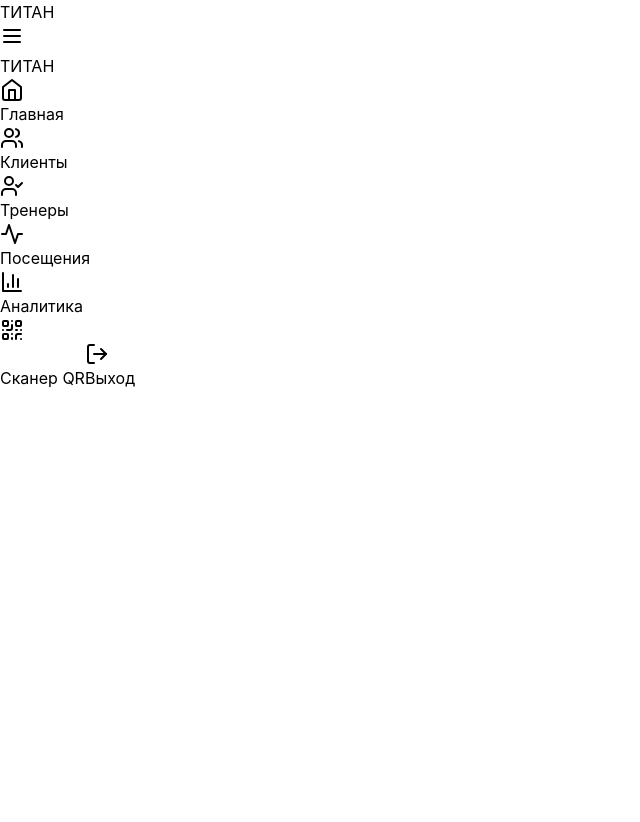
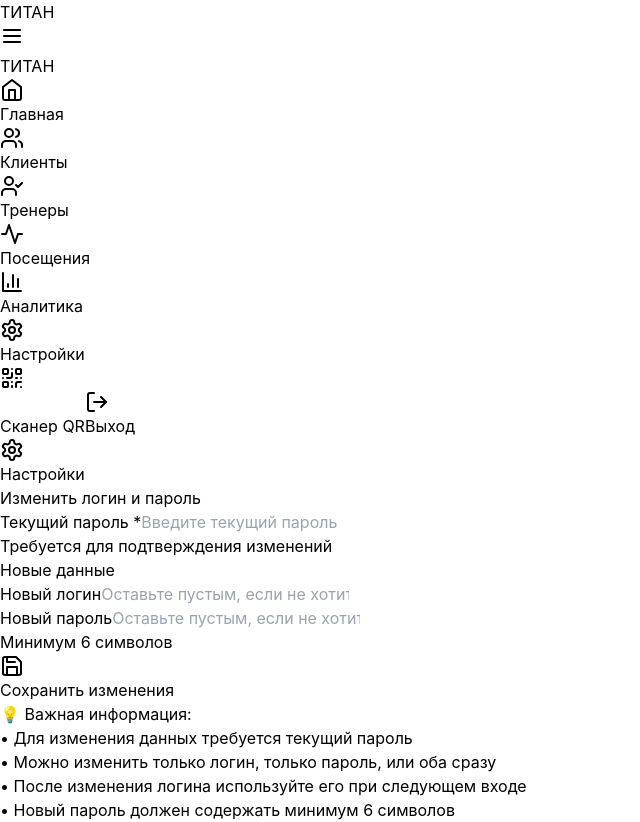
Before and after one commit to Ruslan1111-ship-it/titan, a React (Vite) app: page /settings in a window 1280 px wide. Shown: the whole page, without its empty margins (0-640 px from the left). Before the commit the page ends 800 px from the top, so only its background shows below. Built offline with nearby package versions, Linux system fonts and the light colour scheme; sample sign-in values are in the browser's storage; the HTML template or start-up script is replaced by a standard one.

Commit message:
Добавлена страница настроек для смены логина/пароля и исправлен сканер QR (jsqr из npm)

```diff
--- a/index.html
+++ b/index.html
@@ -5,7 +5,6 @@
     <link rel="icon" type="image/svg+xml" href="/vite.svg" />
     <meta name="viewport" content="width=device-width, initial-scale=1.0" />
     <title>ТИТАН - Система учёта посещений</title>
-    <script src="https://cdn.jsdelivr.net/npm/jsqr@1.4.0/dist/jsQR.min.js"></script>
   </head>
   <body>
     <div id="root"></div>
--- a/package.json
+++ b/package.json
@@ -33,6 +33,7 @@
     "lucide-react": "^0.303.0",
     "date-fns": "^3.0.6",
     "recharts": "^2.10.3",
+    "jsqr": "^1.4.0",
     "@vitejs/plugin-react": "^4.2.1",
     "vite": "^5.0.10",
     "tailwindcss": "^3.4.1",
--- a/src/App.jsx
+++ b/src/App.jsx
@@ -7,6 +7,7 @@ import Trainers from './pages/Trainers';
 import Visits from './pages/Visits';
 import Analytics from './pages/Analytics';
 import Scanner from './pages/Scanner';
+import Settings from './pages/Settings';
 import Layout from './components/Layout';
 
 function App() {
@@ -67,6 +68,7 @@ function App() {
                   <Route path="/trainers" element={<Trainers />} />
                   <Route path="/visits" element={<Visits />} />
                   <Route path="/analytics" element={<Analytics />} />
+                  <Route path="/settings" element={<Settings />} />
                 </Routes>
               </Layout>
             ) : (
--- a/src/components/Layout.jsx
+++ b/src/components/Layout.jsx
@@ -1,6 +1,6 @@
 import React, { useState } from 'react';
 import { Link, useLocation } from 'react-router-dom';
-import { Home, Users, UserCheck, Activity, BarChart3, QrCode, LogOut, Menu, X } from 'lucide-react';
+import { Home, Users, UserCheck, Activity, BarChart3, QrCode, LogOut, Menu, X, Settings } from 'lucide-react';
 
 const Layout = ({ children, onLogout }) => {
   const location = useLocation();
@@ -12,6 +12,7 @@ const Layout = ({ children, onLogout }) => {
     { name: 'Тренеры', href: '/trainers', icon: UserCheck },
     { name: 'Посещения', href: '/visits', icon: Activity },
     { name: 'Аналитика', href: '/analytics', icon: BarChart3 },
+    { name: 'Настройки', href: '/settings', icon: Settings },
   ];
 
   return (
--- a/src/pages/Scanner.jsx
+++ b/src/pages/Scanner.jsx
@@ -1,6 +1,7 @@
 import React, { useState, useRef, useEffect } from 'react';
 import { CheckCircle, XCircle, Camera, AlertCircle } from 'lucide-react';
 import { checkIn } from '../utils/api';
+import jsQR from 'jsqr';
 
 const Scanner = () => {
   const [scanning, setScanning] = useState(false);
@@ -21,12 +22,6 @@ const Scanner = () => {
     try {
       setError(null);
       setResult(null);
-
-      // Check if jsQR is loaded
-      if (!window.jsQR) {
-        setError('Библиотека сканирования не загружена. Перезагрузите страницу или используйте ручной ввод.');
-        return;
-      }
 
       const constraints = {
         video: {
@@ -84,11 +79,13 @@ const Scanner = () => {
       const imageData = ctx.getImageData(0, 0, canvas.width, canvas.height);
 
       // Use jsQR library for QR code detection
-      if (window.jsQR) {
-        const code = window.jsQR(imageData.data, imageData.width, imageData.height);
-        if (code) {
-          await handleScan(code.data);
-        }
+      const code = jsQR(imageData.data, imageData.width, imageData.height, {
+        inversionAttempts: 'dontInvert',
+      });
+
+      if (code) {
+        console.log('QR Code detected:', code.data);
+        await handleScan(code.data);
       }
     } catch (err) {
       console.error('Error scanning QR code:', err);
--- /dev/null
+++ b/src/pages/Settings.jsx
@@ -0,0 +1,203 @@
+import React, { useState } from 'react';
+import { Settings as SettingsIcon, Save, AlertCircle, CheckCircle } from 'lucide-react';
+
+const Settings = () => {
+  const [currentPassword, setCurrentPassword] = useState('');
+  const [newUsername, setNewUsername] = useState('');
+  const [newPassword, setNewPassword] = useState('');
+  const [confirmPassword, setConfirmPassword] = useState('');
+  const [loading, setLoading] = useState(false);
+  const [message, setMessage] = useState(null);
+
+  const handleSubmit = async (e) => {
+    e.preventDefault();
+    setMessage(null);
+
+    // Validation
+    if (newPassword && newPassword !== confirmPassword) {
+      setMessage({ type: 'error', text: 'Новые пароли не совпадают' });
+      return;
+    }
+
+    if (newPassword && newPassword.length < 6) {
+      setMessage({ type: 'error', text: 'Пароль должен быть минимум 6 символов' });
+      return;
+    }
+
+    if (!currentPassword) {
+      setMessage({ type: 'error', text: 'Введите текущий пароль для подтверждения' });
+      return;
+    }
+
+    if (!newUsername && !newPassword) {
+      setMessage({ type: 'error', text: 'Заполните хотя бы одно поле для изменения' });
+      return;
+    }
+
+    setLoading(true);
+
+    try {
+      const token = localStorage.getItem('token');
+      const response = await fetch('/api/auth/change-credentials', {
+        method: 'POST',
+        headers: {
+          'Content-Type': 'application/json',
+          'Authorization': `Bearer ${token}`,
+        },
+        body: JSON.stringify({
+          currentPassword,
+          newUsername: newUsername || undefined,
+          newPassword: newPassword || undefined,
+        }),
+      });
+
+      const data = await response.json();
+
+      if (!response.ok) {
+        throw new Error(data.error || 'Ошибка при изменении данных');
+      }
+
+      setMessage({ type: 'success', text: 'Данные успешно изменены!' });
+
+      // Clear form
+      setCurrentPassword('');
+      setNewUsername('');
+      setNewPassword('');
+      setConfirmPassword('');
+
+      // If username changed, show new username
+      if (newUsername) {
+        setTimeout(() => {
+          setMessage({
+            type: 'success',
+            text: `Новый логин: ${newUsername}. Используйте его при следующем входе.`
+          });
+        }, 2000);
+      }
+    } catch (err) {
+      setMessage({ type: 'error', text: err.message });
+    } finally {
+      setLoading(false);
+    }
+  };
+
+  return (
+    <div className="max-w-2xl mx-auto">
+      <div className="flex items-center gap-3 mb-6">
+        <SettingsIcon className="w-8 h-8 text-blue-600" />
+        <h1 className="text-2xl sm:text-3xl font-bold text-gray-900">Настройки</h1>
+      </div>
+
+      <div className="bg-white rounded-xl shadow-md p-4 sm:p-6">
+        <h2 className="text-xl font-bold text-gray-900 mb-4">Изменить логин и пароль</h2>
+
+        {message && (
+          <div className={`mb-6 p-4 rounded-lg flex items-start gap-3 ${
+            message.type === 'success'
+              ? 'bg-green-50 border border-green-200'
+              : 'bg-red-50 border border-red-200'
+          }`}>
+            {message.type === 'success' ? (
+              <CheckCircle className="w-5 h-5 text-green-600 flex-shrink-0 mt-0.5" />
+            ) : (
+              <AlertCircle className="w-5 h-5 text-red-600 flex-shrink-0 mt-0.5" />
+            )}
+            <p className={message.type === 'success' ? 'text-green-800' : 'text-red-800'}>
+              {message.text}
+            </p>
+          </div>
+        )}
+
+        <form onSubmit={handleSubmit} className="space-y-6">
+          {/* Current Password */}
+          <div>
+            <label className="block text-sm font-medium text-gray-700 mb-2">
+              Текущий пароль *
+            </label>
+            <input
+              type="password"
+              value={currentPassword}
+              onChange={(e) => setCurrentPassword(e.target.value)}
+              className="w-full px-4 py-3 border border-gray-300 rounded-lg focus:ring-2 focus:ring-blue-500 focus:border-transparent"
+              placeholder="Введите текущий пароль"
+              required
+            />
+            <p className="mt-1 text-xs text-gray-500">Требуется для подтверждения изменений</p>
+          </div>
+
+          <div className="border-t pt-6">
+            <h3 className="text-lg font-semibold text-gray-900 mb-4">Новые данные</h3>
+
+            {/* New Username */}
+            <div className="mb-4">
+              <label className="block text-sm font-medium text-gray-700 mb-2">
+                Новый логин
+              </label>
+              <input
+                type="text"
+                value={newUsername}
+                onChange={(e) => setNewUsername(e.target.value)}
+                className="w-full px-4 py-3 border border-gray-300 rounded-lg focus:ring-2 focus:ring-blue-500 focus:border-transparent"
+                placeholder="Оставьте пустым, если не хотите менять"
+              />
+            </div>
+
+            {/* New Password */}
+            <div className="mb-4">
+              <label className="block text-sm font-medium text-gray-700 mb-2">
+                Новый пароль
+              </label>
+              <input
+                type="password"
+                value={newPassword}
+                onChange={(e) => setNewPassword(e.target.value)}
+                className="w-full px-4 py-3 border border-gray-300 rounded-lg focus:ring-2 focus:ring-blue-500 focus:border-transparent"
+                placeholder="Оставьте пустым, если не хотите менять"
+                minLength={6}
+              />
+              <p className="mt-1 text-xs text-gray-500">Минимум 6 символов</p>
+            </div>
+
+            {/* Confirm Password */}
+            {newPassword && (
+              <div>
+                <label className="block text-sm font-medium text-gray-700 mb-2">
+                  Подтвердите новый пароль
+                </label>
+                <input
+                  type="password"
+                  value={confirmPassword}
+                  onChange={(e) => setConfirmPassword(e.target.value)}
+                  className="w-full px-4 py-3 border border-gray-300 rounded-lg focus:ring-2 focus:ring-blue-500 focus:border-transparent"
+                  placeholder="Повторите новый пароль"
+                  required
+                />
+              </div>
+            )}
+          </div>
+
+          <button
+            type="submit"
+            disabled={loading}
+            className="w-full bg-blue-600 text-white py-3 rounded-lg font-medium hover:bg-blue-700 transition-colors disabled:opacity-50 disabled:cursor-not-allowed flex items-center justify-center gap-2"
+          >
+            <Save className="w-5 h-5" />
+            {loading ? 'Сохранение...' : 'Сохранить изменения'}
+          </button>
+        </form>
+
+        <div className="mt-6 p-4 bg-blue-50 rounded-lg">
+          <h4 className="font-semibold text-blue-900 mb-2">💡 Важная информация:</h4>
+          <ul className="text-sm text-blue-800 space-y-1">
+            <li>• Для изменения данных требуется текущий пароль</li>
+            <li>• Можно изменить только логин, только пароль, или оба сразу</li>
+            <li>• После изменения логина используйте его при следующем входе</li>
+            <li>• Новый пароль должен содержать минимум 6 символов</li>
+          </ul>
+        </div>
+      </div>
+    </div>
+  );
+};
+
+export default Settings;
```
Also changed, not shown: 1 other file (tests, documents, lock files or other folders).
